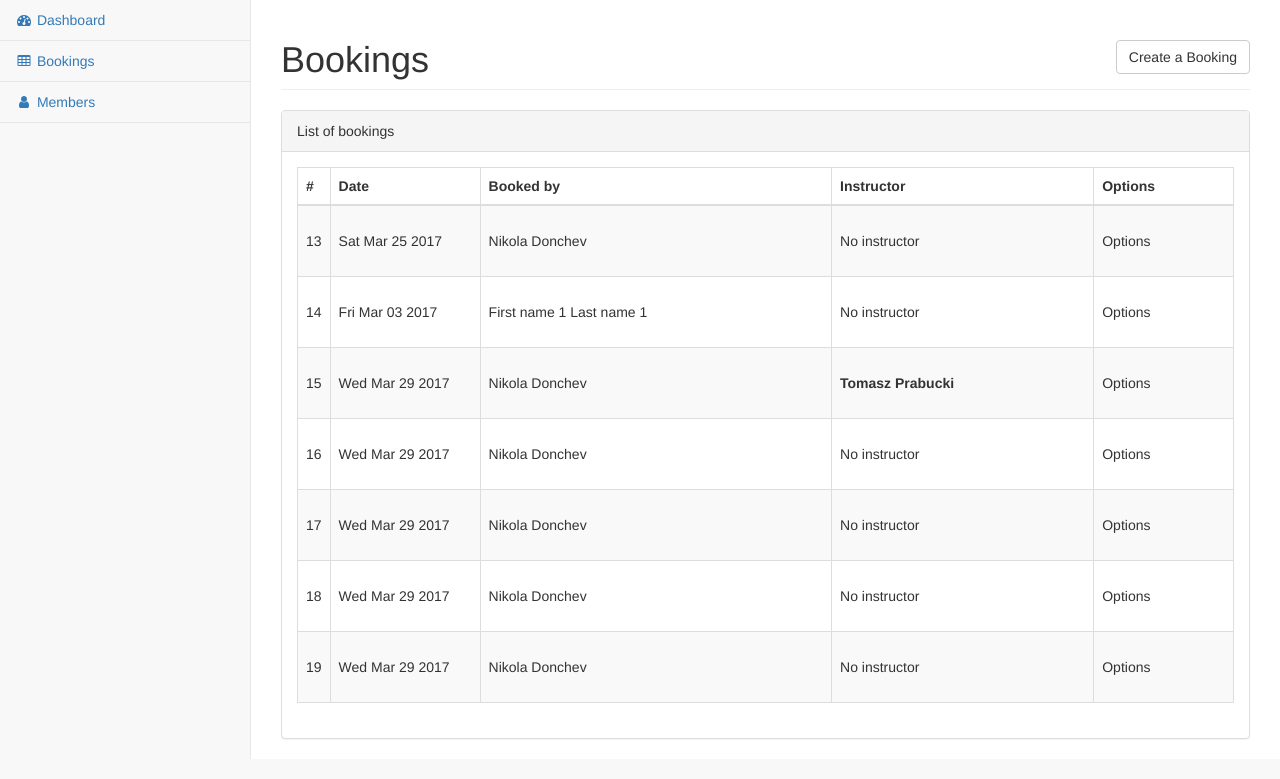
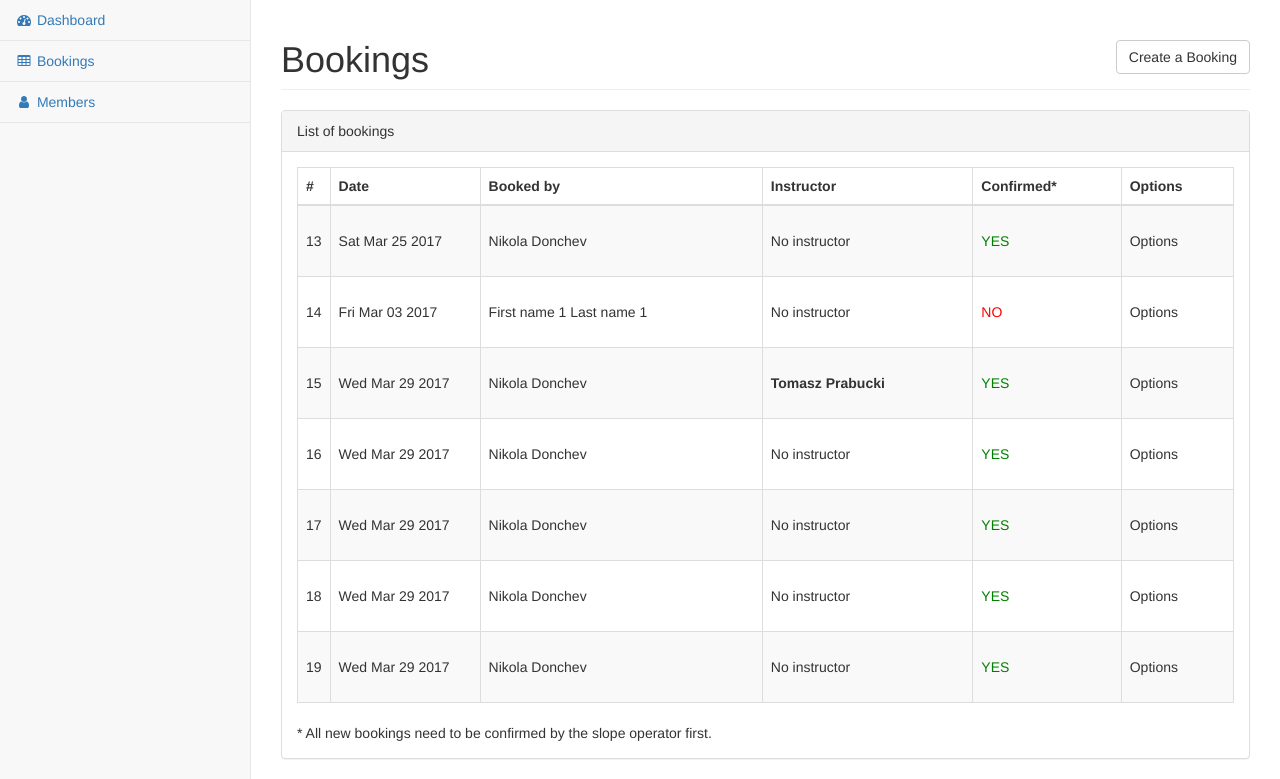
Before and after one commit to KokoDonchev/260ct-sbc-system, a CodeIgniter app: page /database/bookings in a window 1280 px wide. Shown: the part 51-830 px from the top of the page. Run offline with CodeIgniter, Linux system fonts and the light colour scheme; the visitor is signed in with stand-in values (Sample User, id 1); data comes from the database, SQL or seed files in the repository; some libraries are stand-ins or nearby versions.

Commit message:
"Confirmed" column added to booking section

```diff
--- a/application/views/vwAllBookings.php
+++ b/application/views/vwAllBookings.php
@@ -36,6 +36,7 @@
                                             <th style="width: 150px">Date</th>
                                             <th>Booked by</th>
                                             <th>Instructor</th>
+                                            <th>Confirmed*</th>
                                             <th>Options</th>
                                         </tr>
                                     </thead>
@@ -46,12 +47,20 @@
                                                 <td><?php echo $booking['session_date'] ?></td>
                                                 <td><?php echo $booking['member_booked']['first_name']. " ".$booking['member_booked']['last_name'] ?></td>
                                                 <td><?php echo $booking['instructor_id'] == 0 ? "No instructor" : "<b>".$booking['instructor']['first_name']." ".$booking['instructor']['last_name']. "</b>" ?></td>
+                                                <td><?php if ($booking['status']==1){
+                                                    echo '<span style="color:green;"> YES </span>';
+                                                }
+                                                else{
+                                                    echo '<span style="color:red;"> NO </span>';
+                                                } ?> </td>
+
                                                 <td>Options</td>
                                             </tr>
                                         <?php endforeach; ?>
                                     </tbody>
                                 </table>
                             </div>
+                            * All new bookings need to be confirmed by the slope operator first.
                             <!-- /.table-responsive -->
                         </div>
                         <!-- /.panel-body -->
--- a/application/views/vwConfirmMembership.php
+++ b/application/views/vwConfirmMembership.php
@@ -46,7 +46,7 @@
                                             You can also cancel your request, by pressing "Cancel button.</p><br>
                                         </div>
                                         <a href="/account" class="btn btn">Cancel</a>
-                                        <a href="/membership/activate" class=" btn btn-success pull-right">Confirm</a>
+                                        <a href="/membership/activate/2" class=" btn btn-success pull-right">Confirm</a>
                                     </form>
                                 </div>
                                 <!-- /.col-lg-6 (nested) -->
--- a/application/views/vwUpdatePersonalAccount.php
+++ b/application/views/vwUpdatePersonalAccount.php
@@ -133,6 +133,7 @@ img {
                         <div class="panel-heading">
                             Membership information
                         </div>
+                        <div class="panel-body">
                         <div class="center"><br><br>
                             <h2 style="margin-top: 0;">Current membership:</h2><br>
 
@@ -180,7 +181,7 @@ img {
                                         We wanted to thank you for your trust and loyalty - please accept our Royal membership for free as a gift.
                                         Normally, all users have to pay the membership fee.
                                         To cancel your membership click the button below.</p>
-                                <br><a href="/membership/deactivate" class="btn btn-success">Cancel Royal membership</a>
+                                <br><a href="/membership/activate/1" class="btn btn-success">Cancel Royal membership</a>
                                 <?php
 
                             endif;
@@ -188,6 +189,7 @@ img {
                             ?>
                         </div>
                         <br><br>
+                    </div>
                     </div>
 
                     <!-- END OF TOMEK'S PROPERTY -->
```
Also changed, not shown: application/controllers/membership.php (+2 -8 lines).
